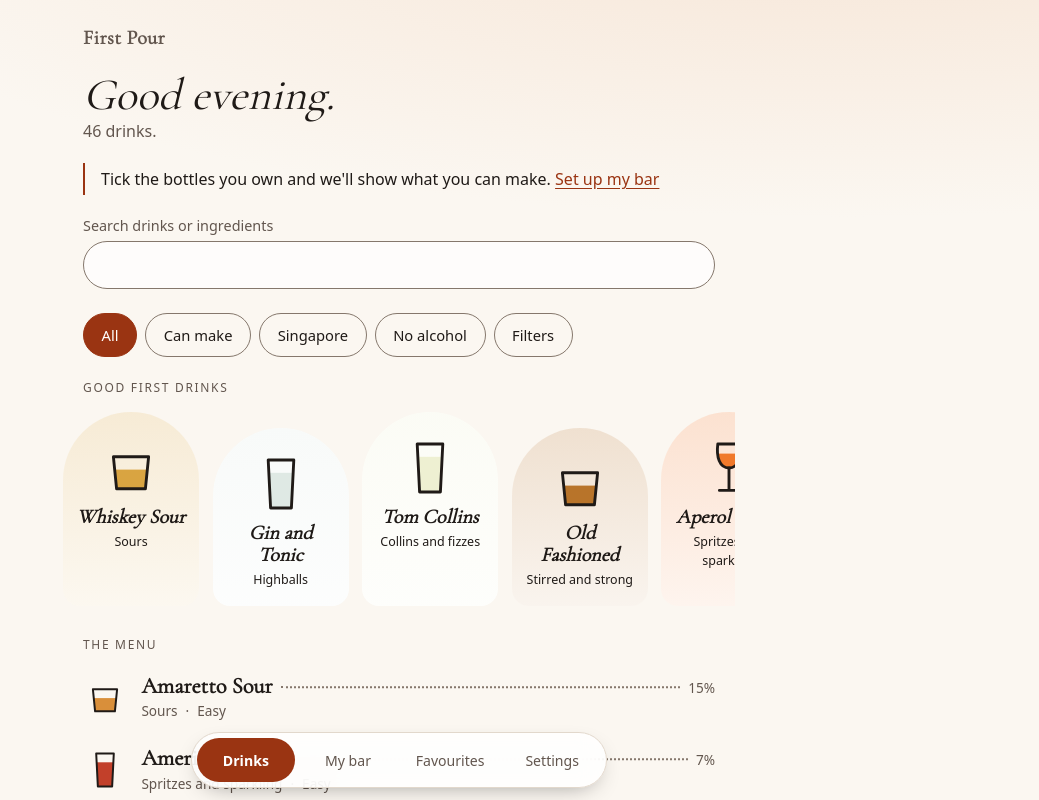
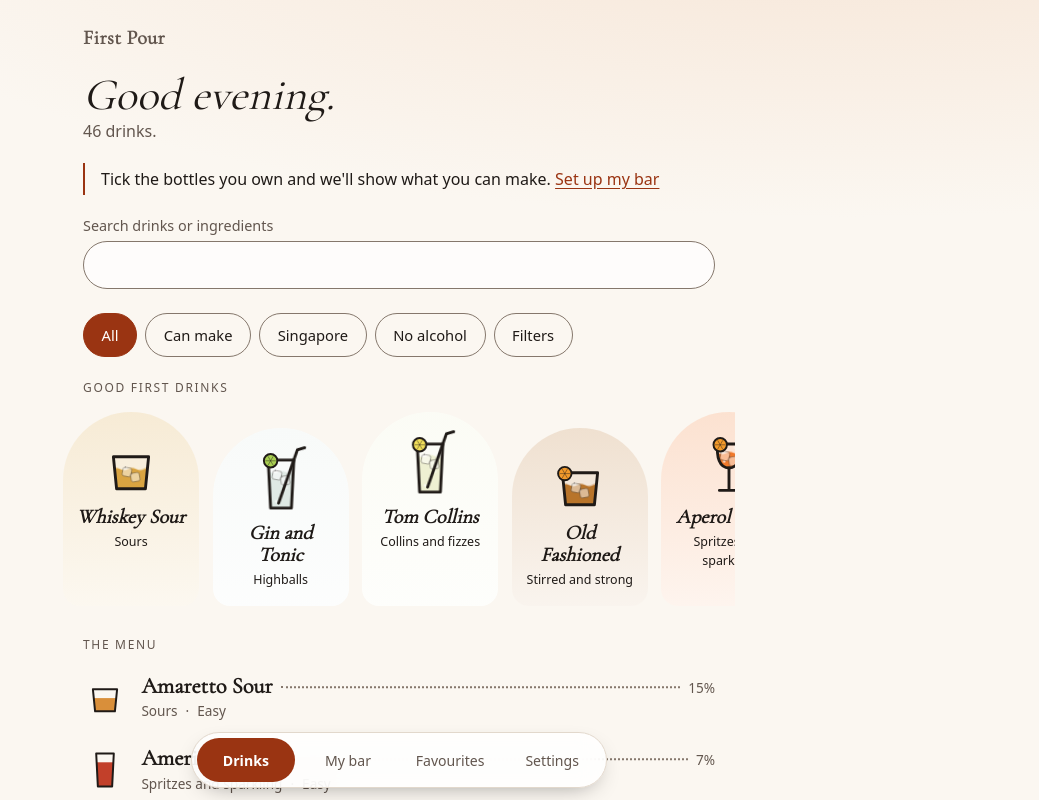
Before and after one commit to WinnieAce/first-pour, a React (Vite) app: page / in a window 1280 px wide. Both pictures are taken after a click on the button "Yes, I am". Shown: the top 800 px of the page, without its empty margins (241-1280 px from the left). Built offline with nearby package versions, Linux system fonts and the light colour scheme.

Commit message:
feat: living glasses with a rippling surface, ice, bubbles, straws, citrus wheels and steam

```diff
--- a/src/components/GlassIcon.tsx
+++ b/src/components/GlassIcon.tsx
@@ -1,25 +1,36 @@
 import { useId } from 'react'
 import type { GlassId } from '../content/schema'
+import type { GlassExtras } from '../core/extras'
 
 // `bowl` is the part that holds the drink, `rest` the stem, base or handle, and `surface` how far
-// down the bowl the top of the liquid sits.
-const GLASSES: Record<GlassId, { bowl: string; rest?: string; surface: number }> = {
-  rocks: { bowl: 'M9 13h22l-2 20H11z', surface: 21 },
-  highball: { bowl: 'M12 5h16l-1.5 30h-13z', surface: 13 },
-  coupe: { bowl: 'M7 8h26c0 8-6 12-13 12S7 16 7 8z', rest: 'M20 20v13 M13 34h14', surface: 11 },
-  martini: { bowl: 'M6 7h28L20 21z', rest: 'M20 21v12 M13 34h14', surface: 11 },
-  wine: { bowl: 'M13 5h14c1 8-1 15-7 15s-8-7-7-15z', rest: 'M20 20v13 M14 34h12', surface: 11 },
-  flute: { bowl: 'M15 4h10c.5 9-1 17-5 17s-5.5-8-5-17z', rest: 'M20 21v12 M15 34h10', surface: 9 },
-  mug: { bowl: 'M9 9h18v24H9z', rest: 'M27 14h4a3 3 0 0 1 3 3v6a3 3 0 0 1-3 3h-4', surface: 14 },
+// down the bowl the top of the liquid sits. `left`, `right`, `rim` and `floor` are the edges of the
+// bowl, for placing ice, a straw and a garnish.
+type Shape = { bowl: string; rest?: string; surface: number; left: number; right: number; rim: number; floor: number }
+
+const GLASSES: Record<GlassId, Shape> = {
+  rocks: { bowl: 'M9 13h22l-2 20H11z', surface: 21, left: 9, right: 31, rim: 13, floor: 33 },
+  highball: { bowl: 'M12 5h16l-1.5 30h-13z', surface: 13, left: 12, right: 28, rim: 5, floor: 35 },
+  coupe: { bowl: 'M7 8h26c0 8-6 12-13 12S7 16 7 8z', rest: 'M20 20v13 M13 34h14', surface: 11, left: 7, right: 33, rim: 8, floor: 20 },
+  martini: { bowl: 'M6 7h28L20 21z', rest: 'M20 21v12 M13 34h14', surface: 11, left: 6, right: 34, rim: 7, floor: 21 },
+  wine: { bowl: 'M13 5h14c1 8-1 15-7 15s-8-7-7-15z', rest: 'M20 20v13 M14 34h12', surface: 11, left: 13, right: 27, rim: 5, floor: 20 },
+  flute: { bowl: 'M15 4h10c.5 9-1 17-5 17s-5.5-8-5-17z', rest: 'M20 21v12 M15 34h10', surface: 9, left: 15, right: 25, rim: 4, floor: 21 },
+  mug: { bowl: 'M9 9h18v24H9z', rest: 'M27 14h4a3 3 0 0 1 3 3v6a3 3 0 0 1-3 3h-4', surface: 14, left: 9, right: 27, rim: 9, floor: 33 },
 }
+
+const CITRUS = { orange: '#f39a2b', lime: '#a9cf52', lemon: '#f2df5a' }
+
+/** The top of the drink as a row of ripples, wider than any glass so it can slide from side to side. */
+const wave = (y: number) => `M-20 ${y}${'q2.5 -1.4 5 0q2.5 1.4 5 0'.repeat(8)}V40H-20z`
 
 /**
  * A line drawing of the glass a drink is served in, filled with the colour of the drink.
- * Decorative: the glass is also named in text.
+ * With `extras` the drink comes to life: its surface ripples, and ice, bubbles, a straw, a citrus
+ * wheel or steam are added as the recipe calls for. Decorative: the glass is also named in text.
  */
-export function GlassIcon({ glass, colour }: { glass: GlassId; colour: string }) {
+export function GlassIcon({ glass, colour, extras }: { glass: GlassId; colour: string; extras?: GlassExtras }) {
   const clip = useId()
-  const { bowl, rest, surface } = GLASSES[glass]
+  const { bowl, rest, surface, left, right, rim, floor } = GLASSES[glass]
+  const middle = (left + right) / 2
   return (
     <svg
       className="glass"
@@ -35,12 +46,46 @@ export function GlassIcon({ glass, colour }: { glass: GlassId; colour: string })
       <clipPath id={clip}>
         <path d={bowl} />
       </clipPath>
-      <g clipPath={`url(#${clip})`}>
-        {/* Wider than the glass, so the drink still reaches both sides when the glass tips. */}
-        <rect className="liquid" x="-20" y={surface} width="80" height="40" fill={colour} stroke="none" />
+      <g clipPath={`url(#${clip})`} stroke="none">
+        {extras ? (
+          <g className="liquid" fill={colour}>
+            <path className="wave" d={wave(surface - 0.6)} opacity="0.55" />
+            <path className="wave" d={wave(surface)} />
+          </g>
+        ) : (
+          // Wider than the glass, so the drink still reaches both sides when the glass tips.
+          <rect className="liquid" x="-20" y={surface} width="80" height="40" fill={colour} />
+        )}
+        {extras?.bubbles &&
+          [-3, 0.5, 3.5].map((offset, n) => (
+            <circle key={n} className="bubble" cx={middle + offset} cy={floor - 2} r="0.8" fill="#ffffff" />
+          ))}
+        {extras?.ice && (
+          <g fill="#ffffff" fillOpacity="0.5" stroke="currentColor" strokeWidth="0.5" strokeOpacity="0.45">
+            <rect className="ice" x={middle - 6} y={surface - 0.5} width="5.5" height="5.5" rx="1.2" />
+            <rect className="ice" x={middle + 0.5} y={surface + 1.5} width="5.5" height="5.5" rx="1.2" />
+          </g>
+        )}
       </g>
       <path d={bowl} />
       {rest && <path d={rest} />}
+      {extras?.straw && <path className="straw" d={`M${middle - 1.5} ${floor - 3}L${right + 0.5} ${rim - 7}l4.5 -1.5`} />}
+      {extras?.citrus && (
+        <g className="wheel" transform={`translate(${left + 1.5} ${rim + 0.5})`}>
+          <circle r="4.2" fill={CITRUS[extras.citrus]} strokeWidth="1.2" />
+          <path d="M-3 0h6M-1.5 -2.6l3 5.2M1.5 -2.6l-3 5.2" strokeWidth="0.5" strokeOpacity="0.55" />
+        </g>
+      )}
+      {extras?.steam &&
+        [-3, 3].map((offset) => (
+          <path
+            key={offset}
+            className="steam"
+            d={`M${middle + offset} ${rim - 2}q-2 -2 0 -4q2 -2 0 -4`}
+            strokeWidth="1"
+            strokeOpacity="0.6"
+          />
+        ))}
     </svg>
   )
 }
--- /dev/null
+++ b/src/core/extras.ts
@@ -0,0 +1,46 @@
+import type { Drink, GlassId } from '../content/schema'
+
+/** What is drawn in and around a glass besides the drink itself. Worked out from the recipe. */
+export type GlassExtras = {
+  ice: boolean
+  straw: boolean
+  bubbles: boolean
+  citrus: 'orange' | 'lime' | 'lemon' | null
+  steam: boolean
+}
+
+const ICED_GLASSES: readonly GlassId[] = ['rocks', 'highball', 'mug', 'wine']
+const TALL_GLASSES: readonly GlassId[] = ['highball', 'mug']
+const FIZZY = new Set([
+  'soda-water',
+  'tonic-water',
+  'ginger-beer',
+  'ginger-ale',
+  'cola',
+  'lemon-lime-soda',
+  'grapefruit-soda',
+  'sparkling-wine',
+])
+
+/** True for a step that puts ice in the serving glass, not in a shaker, mixing glass or blender. */
+const servesOnIce = (text: string) => /\bice\b/i.test(text) && !/shaker|mixing glass|blender|no ice/i.test(text)
+
+export function glassExtras(drink: Drink): GlassExtras {
+  const has = (id: string) => drink.ingredients.some((i) => i.ingredientId === id)
+  const steam = drink.steps.some((s) => /\bhot\b/i.test(s.text)) && has('coffee')
+  const ice = !steam && ICED_GLASSES.includes(drink.glass) && drink.steps.some((s) => servesOnIce(s.text))
+  const tall = TALL_GLASSES.includes(drink.glass)
+
+  let citrus: GlassExtras['citrus'] = null
+  if (has('orange')) citrus = 'orange'
+  else if (tall && ice && (has('lime-juice') || has('calamansi-juice'))) citrus = 'lime'
+  else if (tall && ice && has('lemon-juice')) citrus = 'lemon'
+
+  return {
+    ice,
+    straw: ice && drink.glass === 'highball',
+    bubbles: drink.ingredients.some((i) => FIZZY.has(i.ingredientId)),
+    citrus,
+    steam,
+  }
+}
--- a/src/screens/DrinkPage.tsx
+++ b/src/screens/DrinkPage.tsx
@@ -7,6 +7,7 @@ import { useContent } from '../content/ContentContext'
 import { FAMILIES } from '../content/families'
 import type { DrinkIngredient, Ingredient } from '../content/schema'
 import { drinkAllergens } from '../core/allergens'
+import { glassExtras } from '../core/extras'
 import { GLASS_NAMES, titleCase } from '../core/labels'
 import { calculateStrength, containsAlcohol } from '../core/strength'
 import { useUserData } from '../storage/UserDataContext'
@@ -63,7 +64,7 @@ export function DrinkPage() {
   return (
     <article className="stack">
       <header className="drink-hero">
-        <GlassIcon glass={drink.glass} colour={drink.colour} />
+        <GlassIcon glass={drink.glass} colour={drink.colour} extras={glassExtras(drink)} />
         <h1>{drink.name}</h1>
       </header>
       <div className="row centred">
--- a/src/screens/Library.tsx
+++ b/src/screens/Library.tsx
@@ -5,6 +5,7 @@ import { GlassIcon } from '../components/GlassIcon'
 import { useContent } from '../content/ContentContext'
 import { FAMILIES } from '../content/families'
 import { COLLECTIONS, DIFFICULTIES, FAMILY_IDS, FLAVOURS } from '../content/schema'
+import { glassExtras } from '../core/extras'
 import { greeting, titleCase } from '../core/labels'
 import { shelfTilt } from '../hooks/shelfTilt'
 import { matchBar } from '../core/matching'
@@ -169,7 +170,7 @@ export function Library() {
             {shelf.drinks.map((drink) => (
               <li key={drink.id}>
                 <Link to={`/drinks/${drink.id}`} className="arch" style={{ '--tint': drink.colour } as CSSProperties}>
-                  <GlassIcon glass={drink.glass} colour={drink.colour} />
+                  <GlassIcon glass={drink.glass} colour={drink.colour} extras={glassExtras(drink)} />
                   <span className="arch-name">{drink.name}</span>
                   <small>{canMake.length > 0 ? 'You can make this' : FAMILIES[drink.family].name}</small>
                 </Link>
--- a/src/styles.css
+++ b/src/styles.css
@@ -592,6 +592,10 @@ h1:focus {
   height: 2.75rem;
   color: var(--text);
   flex: none;
+  overflow: visible; /* a straw or garnish may reach past the edge of the drawing */
+}
+.bubble {
+  opacity: 0.6;
 }
 
 /* Drink and ingredient pages */
@@ -796,6 +800,45 @@ h1:focus {
     transform: rotate(calc(var(--tilt, 0deg) * -1));
     animation: fill 1s var(--ease) backwards;
   }
+  /* A drink that is alive: its surface slides from side to side, ice bobs, bubbles rise, a straw
+     sways and steam drifts off a hot one. Each loops gently, a little out of step with the others. */
+  .wave {
+    animation: slosh 1.6s ease-in-out infinite alternate;
+  }
+  .wave + .wave {
+    animation-direction: alternate-reverse;
+    animation-duration: 2.1s;
+  }
+  .ice {
+    transform-box: fill-box;
+    transform-origin: center;
+    animation: bob 2.4s ease-in-out infinite alternate;
+  }
+  .ice + .ice {
+    animation-duration: 3.1s;
+    animation-direction: alternate-reverse;
+  }
+  .bubble {
+    animation: rise 2.2s ease-in infinite;
+  }
+  .bubble:nth-of-type(2) {
+    animation-delay: 0.7s;
+    animation-duration: 2.8s;
+  }
+  .bubble:nth-of-type(3) {
+    animation-delay: 1.3s;
+  }
+  .straw {
+    transform-box: fill-box;
+    transform-origin: 0 100%;
+    animation: sway 2.8s ease-in-out infinite alternate;
+  }
+  .steam {
+    animation: drift 2.6s ease-out infinite;
+  }
+  .steam + .steam {
+    animation-delay: 1.1s;
+  }
   .pour span {
     transform-origin: left;
     animation: pour 0.9s var(--ease) both;
@@ -840,6 +883,56 @@ h1:focus {
     transform: none;
   }
 }
+@keyframes slosh {
+  from {
+    transform: translateX(-3px);
+  }
+  to {
+    transform: translateX(3px);
+  }
+}
+@keyframes bob {
+  from {
+    transform: translate(-0.6px, 0.5px) rotate(-10deg);
+  }
+  to {
+    transform: translate(0.8px, -0.8px) rotate(12deg);
+  }
+}
+@keyframes rise {
+  from {
+    transform: none;
+    opacity: 0;
+  }
+  15% {
+    opacity: 0.8;
+  }
+  to {
+    transform: translateY(-20px);
+    opacity: 0;
+  }
+}
+@keyframes sway {
+  from {
+    transform: rotate(-3deg);
+  }
+  to {
+    transform: rotate(3deg);
+  }
+}
+@keyframes drift {
+  from {
+    transform: none;
+    opacity: 0;
+  }
+  30% {
+    opacity: 0.6;
+  }
+  to {
+    transform: translateY(-4px);
+    opacity: 0;
+  }
+}
 @keyframes pour {
   from {
     transform: scaleX(0);
```
Also changed, not shown: .claude/launch.json, 2 other files (tests, documents, lock files or other folders).
